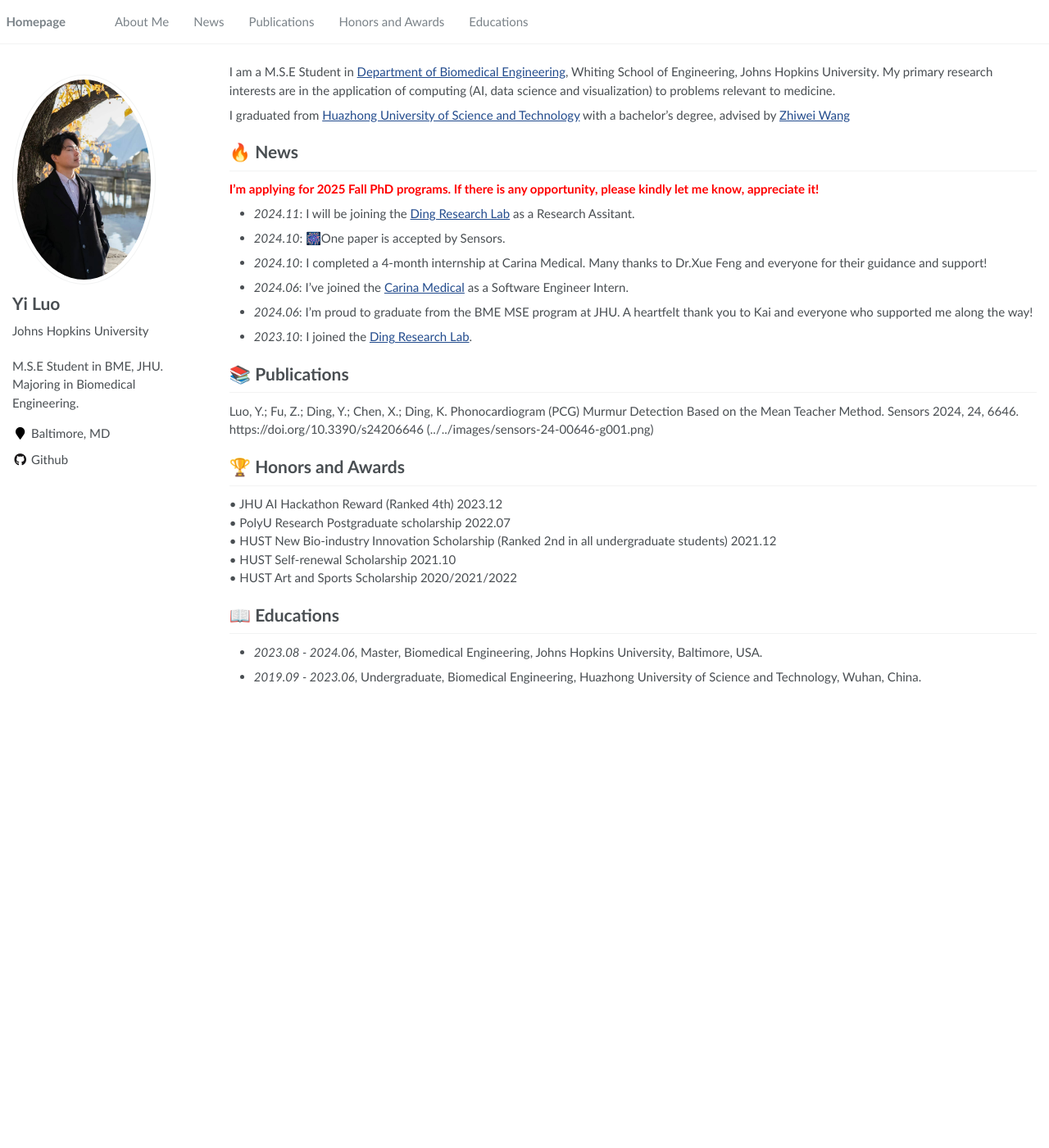
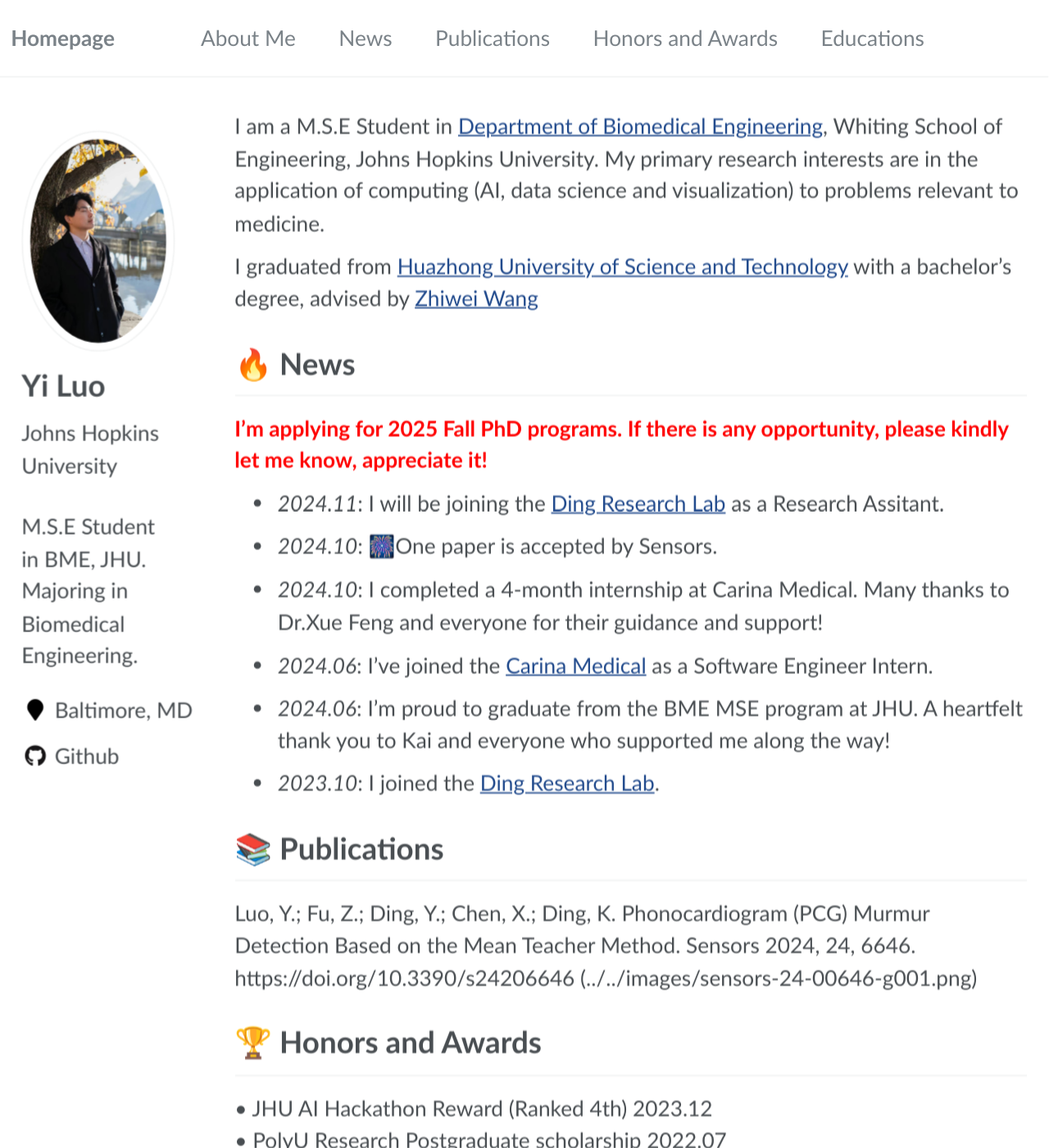
Before and after one commit to loyee1123/loyee1123.github.io, a Jekyll site: the page built from _pages/about.md, in a window 1280 px wide and 1400 px high. Shown: the whole window at 82% size. Built offline with Jekyll 4.4.1, drawn with Linux system fonts in a browser that asks for light colours.

Commit message:
body nav

```diff
--- a/assets/css/main.scss
+++ b/assets/css/main.scss
@@ -39,10 +39,11 @@
 @import "vendor/font-awesome/brands";
 @import "vendor/magnific-popup/magnific-popup";
 @import "print";
-.main-content {
+body {
     transform: scale(1.75);
     transform-origin: top left;
-    width: auto; /* 不要设置固定宽度，避免内容被裁切 */
+    overflow-x: hidden;
+    width: 57.14%;
 }
 
 /* 导航栏固定不变 */
```
